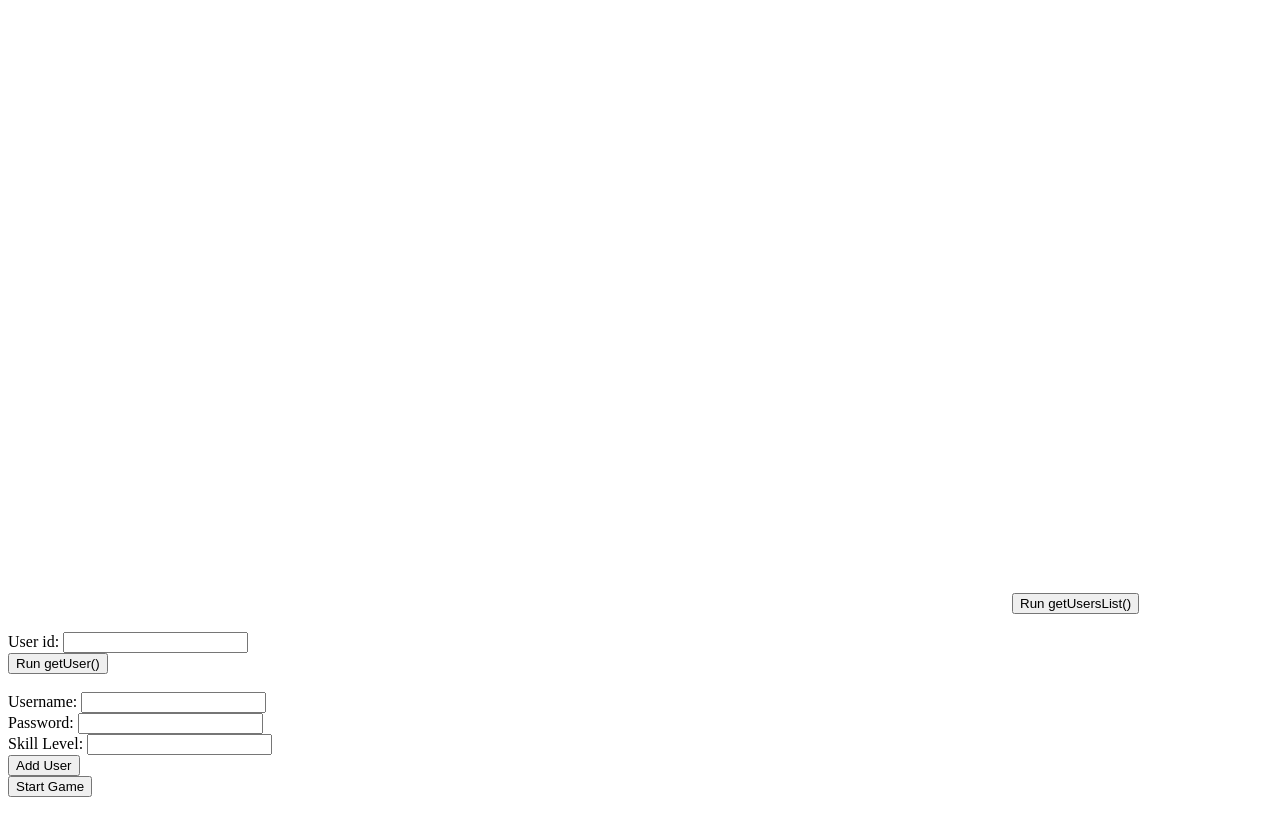
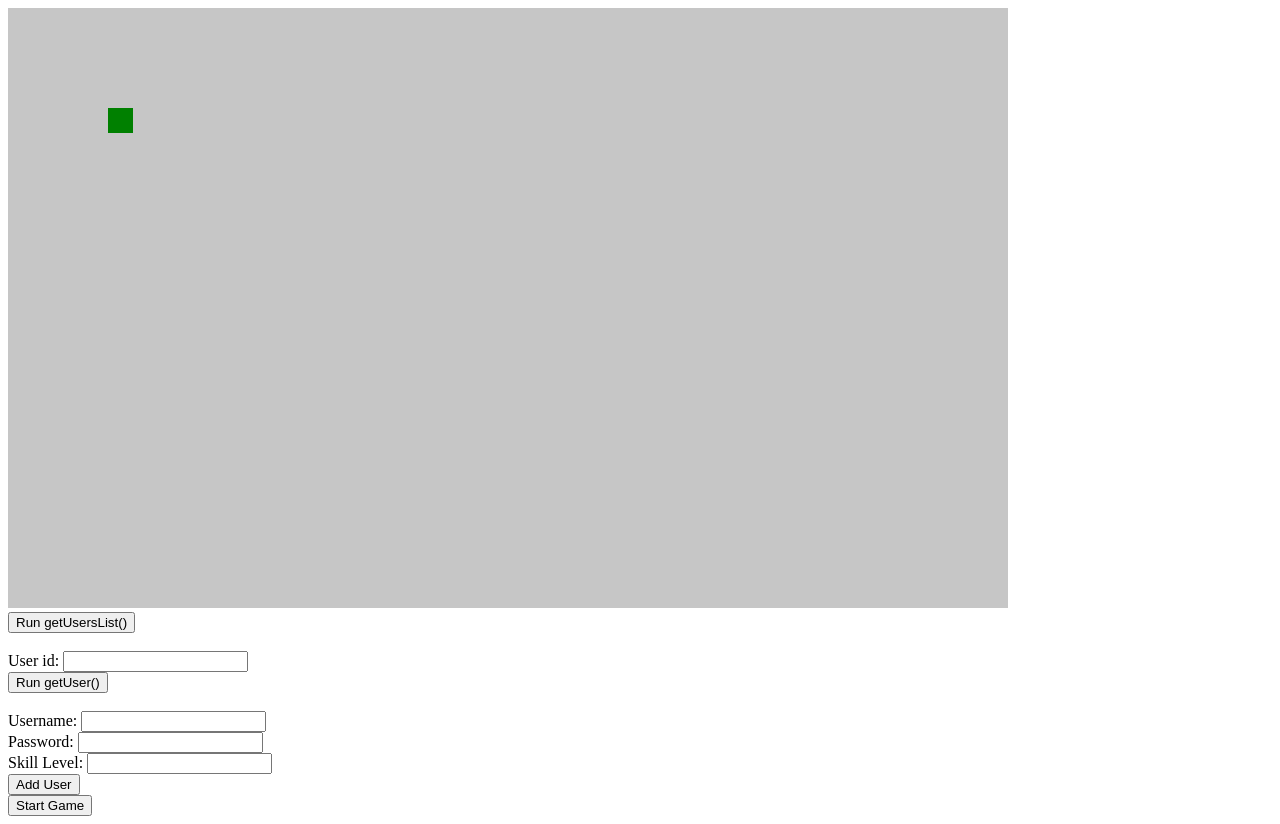
Before and after one commit to Linus-Lellig/ProjectCS, a plain HTML site: page resources/client/index.html in a window 1280 px wide. Both pictures are taken after a click on the button "Start Game". Drawn offline with Linux system fonts and the light colour scheme.

Commit message:
GameArea works with button

```diff
--- a/resources/client/css/styles.css
+++ b/resources/client/css/styles.css
@@ -0,0 +1,4 @@
+canvas {
+    border: 1px #555555;
+    background-color: #aaaaaaaa;
+}
--- a/resources/client/js/game.js
+++ b/resources/client/js/game.js
@@ -1,5 +1,6 @@
 function startGame() {
     myGameArea.start();
+    myGamePiece = new component(25, 25, "green", 2, 2, 100, 100);
 }
 
 velx = 2;
@@ -8,11 +9,15 @@ vely = 2;
 var myGameArea = {
     canvas : document.createElement("canvas"),
     start : function() {
+        console.log("Invoked myGameArea.start()");
         this.canvas.width = 1000;
         this.canvas.height = 600;
         this.context = this.canvas.getContext("2d");
         document.body.insertBefore(this.canvas, document.body.childNodes[0]);
         this.interval = setInterval(updateGameArea, 50);
+        window.addEventListener('keydown', function(e) {
+            myGameArea.key = e.key;
+        })
     },
     clear : function() {
         this.context.clearRect(0, 0, this.canvas.width, this.canvas.height);
@@ -22,16 +27,27 @@ var myGameArea = {
     }
 };
 
+var myGamePiece;
+
 function updateGameArea() {
     myGameArea.clear();
+    myGamePiece.update();
 }
 
-function component(x, y, velx, vely) {
+
+function component(width, height, colour, velx, vely, x, y) {
     this.x = x;
     this.y = y;
-
-    function newPos() {
+    this.colour =  colour;
+    this.width = width;
+    this.height = height;
+    this.newPos = function () {
         this.x += velx;
         this.y += vely;
-    }
+    },
+    this.update = function () {
+        ctx = myGameArea.context;
+        ctx.fillStyle = this.colour;
+        ctx.fillRect(this.x, this.y, this.width, this.height,);
+    };
 }
```
Also changed, not shown: resources/client/GameHTML.html (added, +11 -0 lines), resources/client/index.html (+4 -2 lines), 1 other file.
